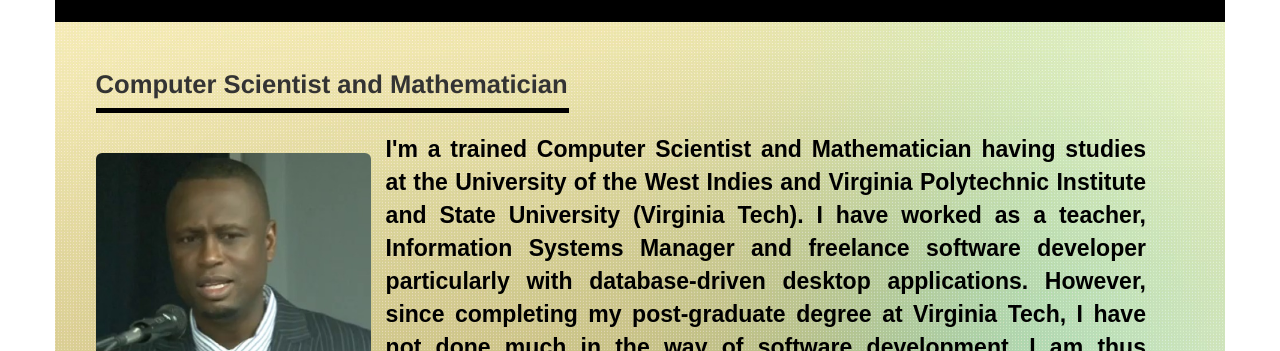
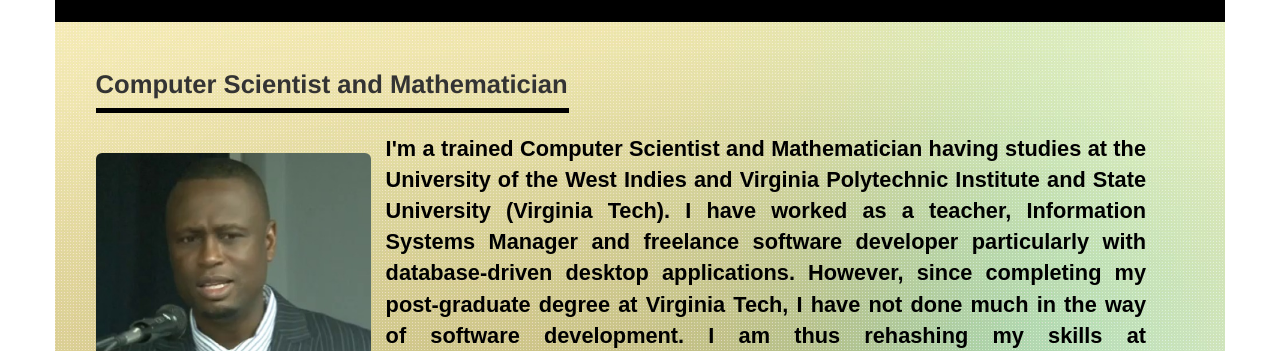
Before and after one commit to nacarty/nacarty.github.io, a plain HTML site: page index.html in a window 1280 px wide. Shown: the part 368-719 px from the top of the page. Drawn offline with nearby package versions, Linux system fonts and the light colour scheme.

Commit message:
font size change

```diff
--- a/index.html
+++ b/index.html
@@ -41,7 +41,7 @@
 }
 #who-div p{
    color:black;
-   font-size:1.8vw;
+   font-size:1.7vw;
    font-family:arial;
    text-align:justify;
    margin:0 5vw 1vh 2vw;
```
